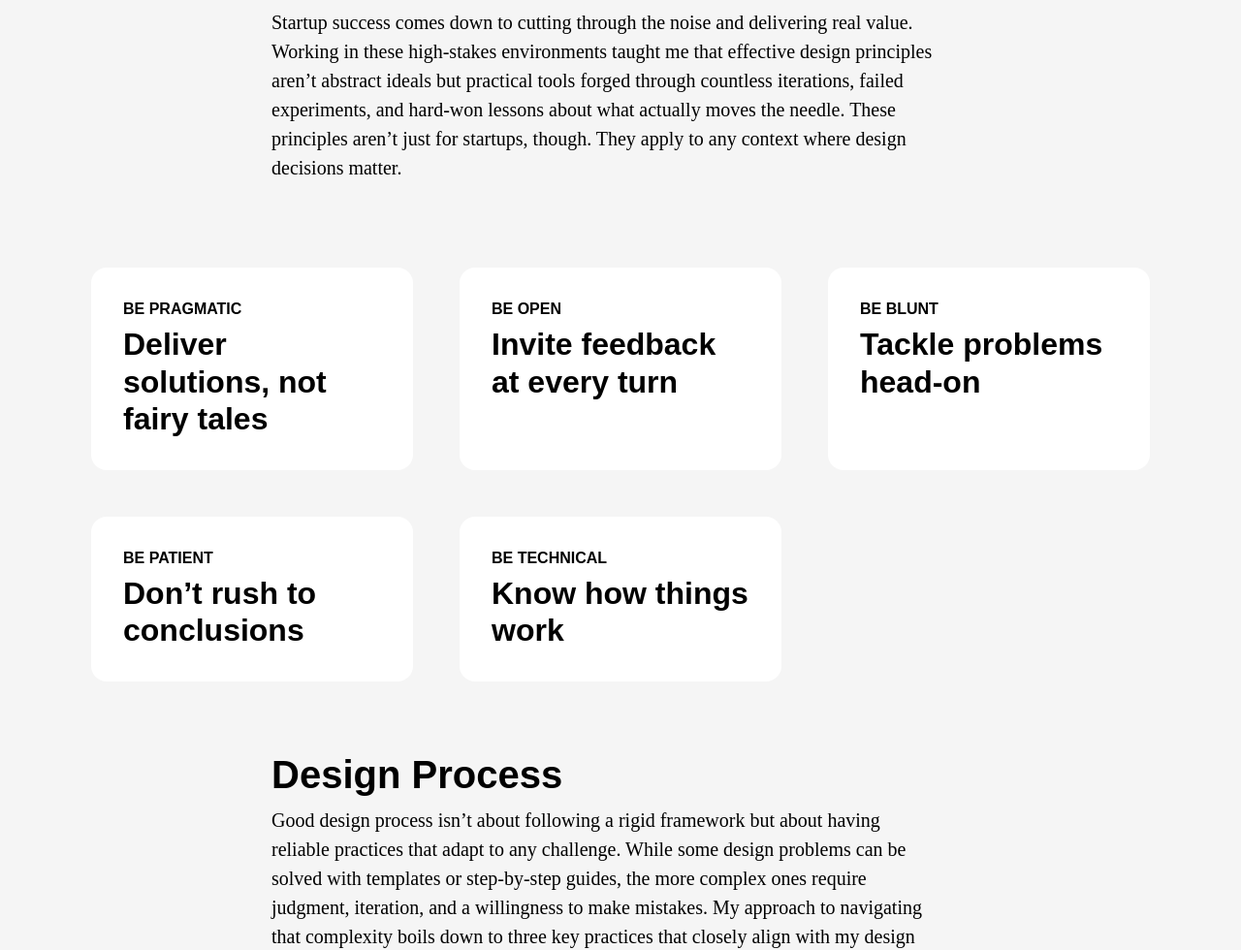
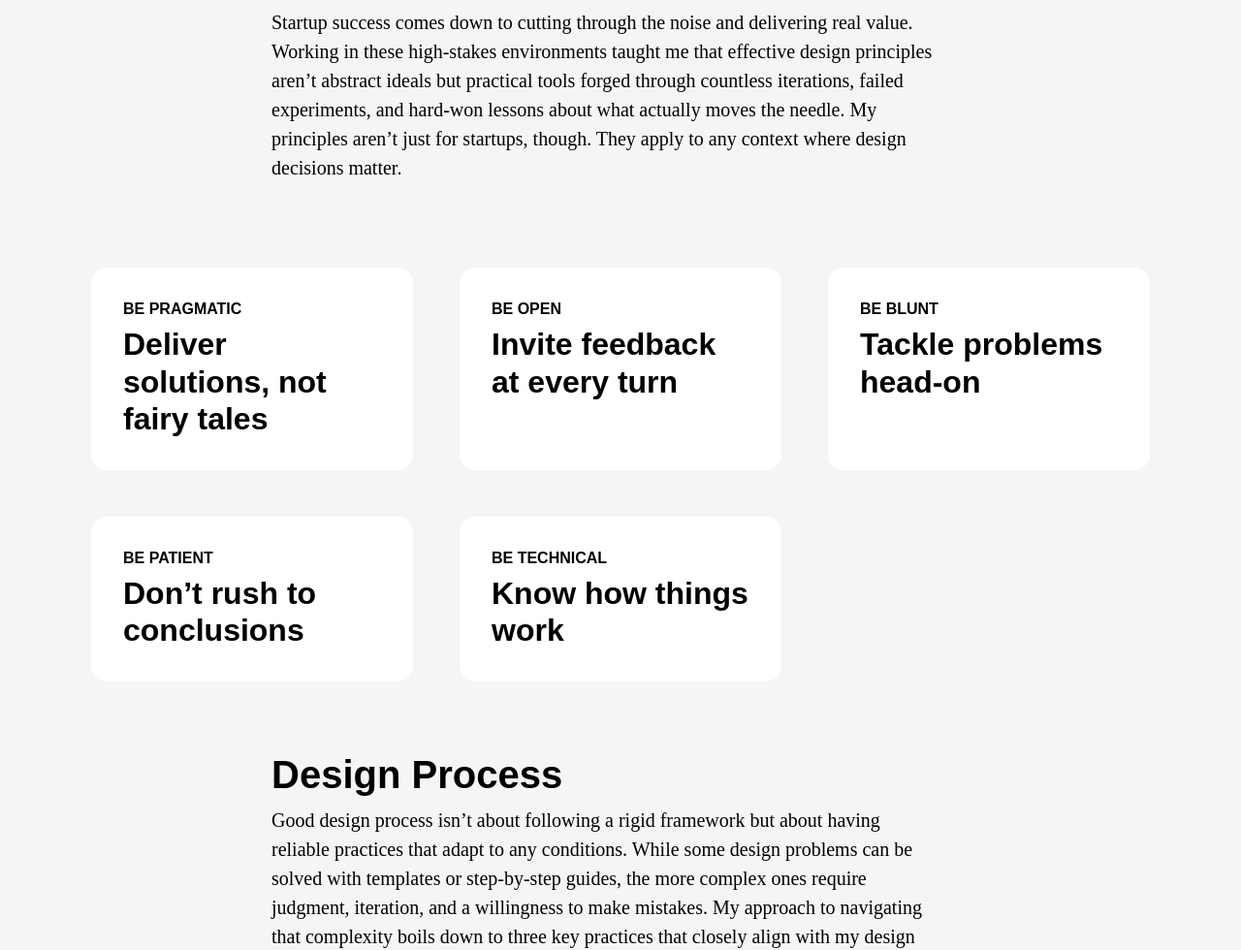
Before and after one commit to piotrbakker/piotrbakker.com, a Jekyll site: the page built from about.html, in a window 1280 px wide and 1400 px high, scrolled down 381 px. Shown: the part 248-1228 px from the top of the window at 97% size. Built offline with Jekyll 4.4.1, drawn with Linux system fonts in a browser that asks for light colours; some web fonts are replaced; some of the changed text lies outside the part shown.

Commit message:
Update wording.

```diff
--- a/about.html
+++ b/about.html
@@ -16,7 +16,7 @@ layout: default
     <div class="row justify-content-center mt-2 mt-lg-4">
       <div class="col-md-10 col-xl-8 pe-lg-5">
         <h2 class="display-6 fw-bold text-style-primary text-sans-serif">Design Principles</h2>
-        <p class="fs-5 text-style-primary text-serif">Startup success comes down to cutting through the noise and delivering real value. Working in these high-stakes environments taught me that effective design principles aren’t abstract ideals but practical tools forged through countless iterations, failed experiments, and hard-won lessons about what actually moves the needle. These principles aren’t just for startups, though. They apply to any context where design decisions matter.</p>
+        <p class="fs-5 text-style-primary text-serif">Startup success comes down to cutting through the noise and delivering real value. Working in these high-stakes environments taught me that effective design principles aren’t abstract ideals but practical tools forged through countless iterations, failed experiments, and hard-won lessons about what actually moves the needle. My principles aren’t just for startups, though. They apply to any context where design decisions matter.</p>
       </div>
     </div>
     <div class="row justify-content-center mt-2 mt-lg-4">
@@ -68,7 +68,7 @@ layout: default
     <div class="row justify-content-center mt-2 mt-lg-4">
       <div class="col-md-10 col-xl-8 pe-lg-5">
         <h2 class="display-6 fw-bold text-style-primary text-sans-serif">Design Process</h2>
-        <p class="fs-5 text-style-primary text-serif">Good design process isn’t about following a rigid framework but about having reliable practices that adapt to any challenge. While some design problems can be solved with templates or step-by-step guides, the more complex ones require judgment, iteration, and a willingness to make mistakes. My approach to navigating that complexity boils down to three key practices that closely align with my design principles.</p>
+        <p class="fs-5 text-style-primary text-serif">Good design process isn’t about following a rigid framework but about having reliable practices that adapt to any conditions. While some design problems can be solved with templates or step-by-step guides, the more complex ones require judgment, iteration, and a willingness to make mistakes. My approach to navigating that complexity boils down to three key practices that closely align with my design principles.</p>
       </div>
     </div>
     <div class="row justify-content-center mt-2 mt-lg-4">
```
